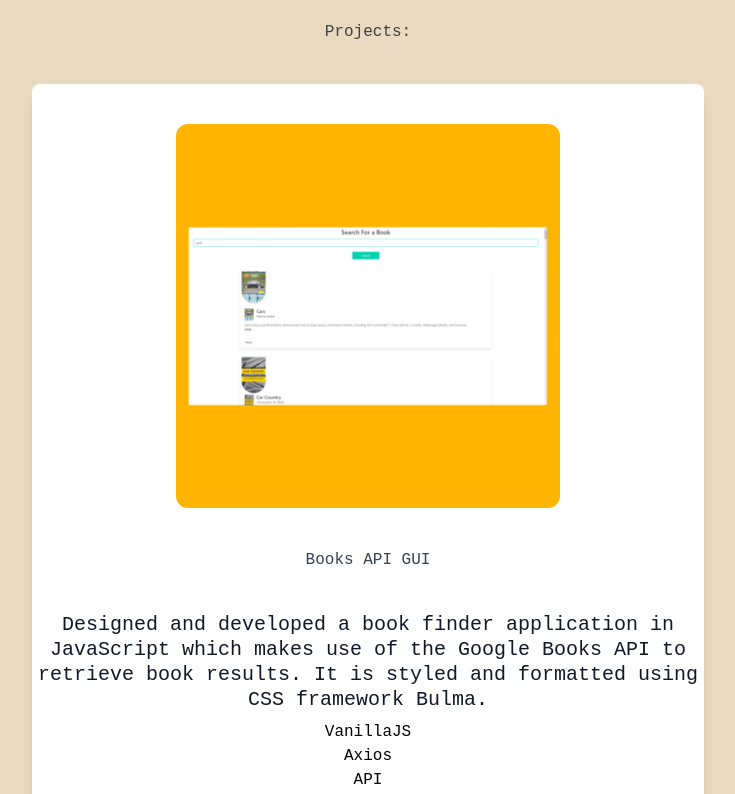
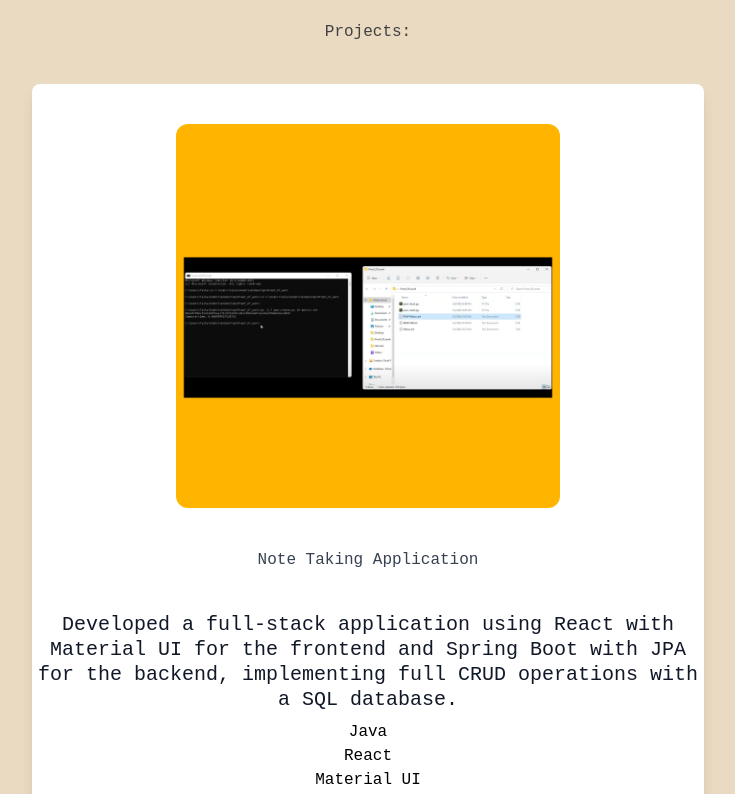
Before and after one commit to Tsaleem123/PersonalPortfolio, a React (Create React App) app: page / in a window 1280 px wide. Shown: the part 460-1254 px from the top of the page, without its empty margins (272-1007 px from the left). Built offline with nearby package versions, Linux system fonts and the light colour scheme.

Commit message:
Added note taker component update.

```diff
--- a/src/components/MagicVariables.js
+++ b/src/components/MagicVariables.js
@@ -25,6 +25,12 @@ export const POWPara =
 export const POWImg = "/imgGallery/CLI.png";
 export const POWList = ["Python", "CLI", "Computer Security"];
 
+export const NoteTakerTitle = "Note Taking Application";
+export const NoteTakerPara =
+  "Developed a full-stack application using React with Material UI for the frontend and Spring Boot with JPA for the backend, implementing full CRUD operations with a SQL database.";
+export const NoteTakerImg = "/imgGallery/CLI.png";
+export const NoteTakerList = ["Java", "React", "Material UI", "Spring Boot"];
+
 export const TTCTitle = "Tyler The Creator Fake Website";
 export const TTCPara =
   "Introductory web developement project. Simple HTML and CSS dynamically shrinking artist webpage which implements flexbox.";
@@ -36,3 +42,4 @@ export const CalcLink = "https://tsaleem123.github.io/calculator/"
 export const RUCafeLink ="https://github.com/Tsaleem123/RU_CAFE"
 export const POWLink = "https://github.com/Tsaleem123/Proof_Of_Work"
 export const TTCLink = "https://tsaleem123.github.io/TylerTheCreator/index.html"
+export const NoteTakerLink = "https://github.com/Tsaleem123/NoteTaker"
--- a/src/components/Projects.js
+++ b/src/components/Projects.js
@@ -8,11 +8,14 @@ export const Projects = () => {
   return (
     <section className = "Projects">
     <h1> Projects: </h1>
-    <a href={MV.BooksAPILink} target="_blank">
-    <Project Title = {MV.BooksAPITitle} Para = {MV.BooksAPIPara} Img = {MV.BooksAPIImg} TechList = {MV.BookAPITechList}/>
+    <a href={MV.NoteTakerLink} target="_blank">
+    <Project Title = {MV.NoteTakerTitle} Para = {MV.NoteTakerPara} Img = {MV.NoteTakerImg} TechList = {MV.NoteTakerList}/>
     </a>
     <a href={MV.RUCafeLink} target="_blank">
     <Project Title = {MV.RUCafeTitle} Para = {MV.RUCafePara} Img = {MV.RUCafeImg} TechList = {MV.RUCafechList}/>
+    </a>
+    <a href={MV.BooksAPILink} target="_blank">
+    <Project Title = {MV.BooksAPITitle} Para = {MV.BooksAPIPara} Img = {MV.BooksAPIImg} TechList = {MV.BookAPITechList}/>
     </a>
     <a href={MV.CalcLink} target="_blank">
     <Project Title = {MV.CalcTitle} Para = {MV.CalcPara} Img = {MV.CalcImg} TechList = {MV.CalcTechList}/>
```
Also changed, not shown: public/imgGallery/NoteTaker.png (added).
